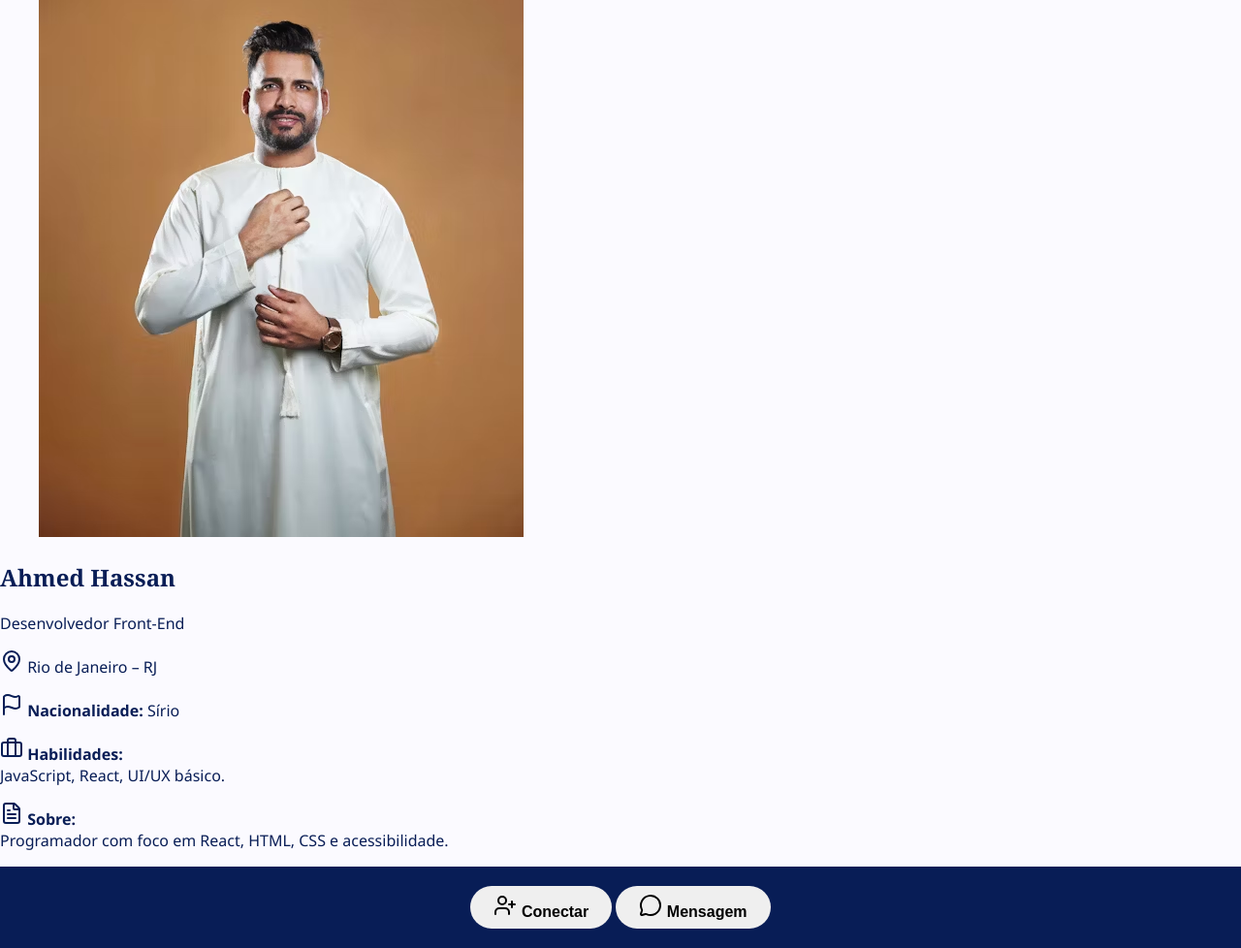
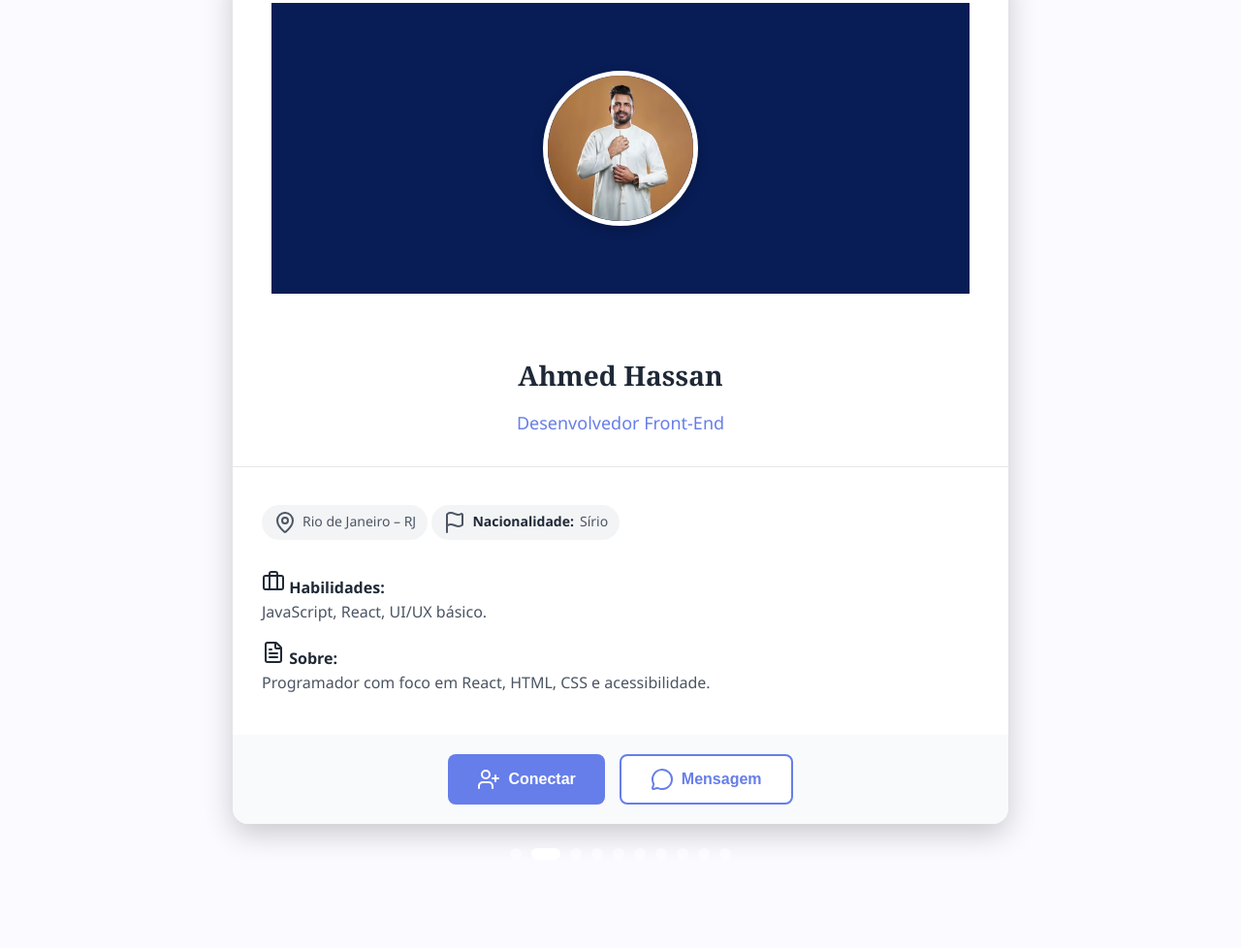
Before and after one commit to 1-ESPA-Lara/GS-FrontWeb, a plain HTML site: page src/pages/perfil.html in a window 1280 px wide. Shown: the part 165-1143 px from the top of the page at 97% size. After the commit the page ends 1052 px from the top, so only its background shows below. Drawn offline with nearby package versions, Linux system fonts and the light colour scheme.

Commit message:
adicionando css

```diff
--- a/src/css/style.css
+++ b/src/css/style.css
@@ -1535,3 +1535,179 @@ footer {
         grid-template-columns: 1fr;
     }
 }
+
+main {
+    max-width: 800px;
+    margin: 0 auto;
+}
+
+.slideshow {
+    position: relative;
+    margin-top: 50px;
+}
+
+.card-slideshow {
+    background: white;
+    border-radius: 16px;
+    overflow: hidden;
+    box-shadow: 0 10px 30px rgba(0,0,0,0.2);
+    transition: opacity 0.4s ease;
+}
+
+.card-slideshow .foto {
+    height: 300px;
+    background-color: #081d56;
+    position: relative;
+    overflow: hidden;
+    margin-top: 40px;
+}
+
+.card-slideshow .foto img {
+    width: 150px;
+    height: 150px;
+    border-radius: 50%;
+    border: 5px solid #ffffff;
+    object-fit: cover;
+    box-shadow: 0 4px 12px rgba(0,0,0,0.2);
+    position: absolute;
+    top: 50%;
+    left: 50%;
+    transform: translate(-50%, -50%);
+}
+
+.card-header {
+    text-align: center;
+    padding: 25px 30px 15px;
+    border-bottom: 1px solid #e5e7eb;
+}
+
+.card-header h2 {
+    font-size: 28px;
+    color: #1f2937;
+    margin-bottom: 8px;
+}
+
+.card-header p {
+    font-size: 18px;
+    color: #667eea;
+    font-weight: 500;
+}
+
+.card-conteudo {
+    padding: 25px 30px;
+}
+
+.card-conteudo p {
+     margin-bottom: 15px;
+    line-height: 1.6;
+    color: #4b5563;
+}
+
+.card-conteudo strong {
+    color: #1f2937;
+    font-weight: 600;
+}
+
+.info-tag {
+    display: inline-flex;
+    align-items: center;
+    gap: 6px;
+    background: #f3f4f6;
+    padding: 6px 12px;
+    border-radius: 20px;
+    font-size: 14px;
+    margin-bottom: 10px;
+}
+
+.info-tag i {
+    width: 16px;
+    height: 16px;
+    color: #667eea;
+}
+
+.card-footer {
+    padding: 20px 30px;
+    background: #f9fafb;
+    display: flex;
+    gap: 15px;
+    justify-content: center;
+}
+
+.btn {
+    padding: 12px 30px;
+    border: none;
+    border-radius: 8px;
+    font-size: 16px;
+    font-weight: 600;
+    cursor: pointer;
+    transition: all 0.3s;
+    display: flex;
+    align-items: center;
+    gap: 8px;
+}
+
+.conectar-btn {
+    background: #667eea;
+    color: white;
+}
+
+.conectar-btn:hover {
+    background: #5568d3;
+    transform: translateY(-2px);
+    box-shadow: 0 4px 12px rgba(102, 126, 234, 0.4);
+}
+
+.navegacao-btn {
+    background: white;
+    color: #667eea;
+    border: 2px solid #667eea;
+}
+
+.navegacao-btn:hover {
+    background: #667eea;
+    color: white;
+}
+
+.controles {
+    display: flex;
+    justify-content: center;
+    align-items: center;
+    margin-top: 25px;
+}
+
+.indicadores {
+    display: flex;
+    gap: 10px;
+}
+
+.indicador {
+    width: 12px;
+    height: 12px;
+    border-radius: 50%;
+    background: rgba(255,255,255,0.5);
+    cursor: pointer;
+    transition: all 0.3s;
+}
+
+.indicador.ativo {
+    background: white;
+    width: 30px;
+    border-radius: 6px;
+}
+
+@media (max-width: 768px) {
+    nav {
+        gap: 15px;
+    }
+
+    .menu-item span {
+        display: none;
+    }
+
+    .card-header h2 {
+        font-size: 24px;
+    }
+
+    .foto {
+        height: 250px;
+    }
```
